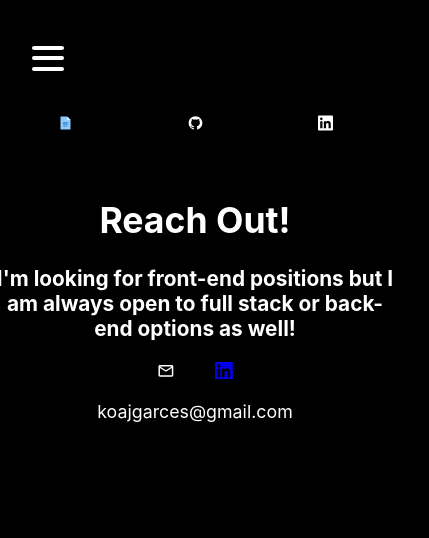
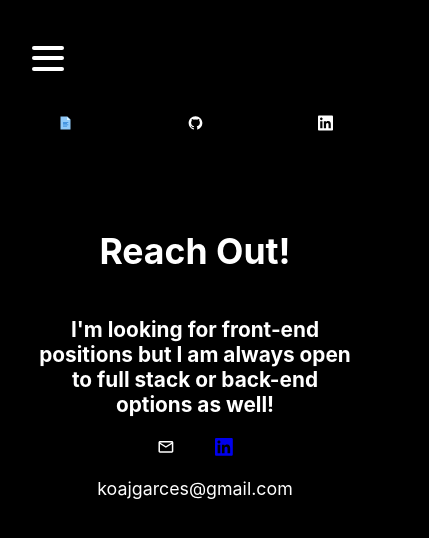
Before and after one commit to koagarces/Portfolio, a React (Create React App) app in the folder portfolio/: page /contact in a window 390 px wide. Shown: the top 538 px of the page, 429 px wide, since content can reach past the window. Built offline with nearby package versions, Linux system fonts and the light colour scheme.

Commit message:
more styling updates for mobile

```diff
--- a/portfolio/public/index.html
+++ b/portfolio/public/index.html
@@ -27,7 +27,7 @@
   </head>
   <body>
     <noscript>You need to enable JavaScript to run this app.</noscript>
-    <div id="root"></div>
+    <div id="root" style="@media (max-width: 500px) {width: fit-content}""></div>
     <!--
       This HTML file is a template.
       If you open it directly in the browser, you will see an empty page.
--- a/portfolio/src/App.css
+++ b/portfolio/src/App.css
@@ -456,9 +456,13 @@ img {
     margin: 0;
   }
   .contact-header {
+    display: flex;
     width: 400px;
     padding-left: 0;
-    margin-top: 5%;
+    /* margin-top: 5%; */
+    flex-direction: column;
+    align-items: center;
+    min-height: fit-content;
   }
   .scroll {
     margin-top: 40px;
@@ -469,6 +473,9 @@ img {
 
   .iconPicture {
     height: 50px;
+  }
+  .contactDesc {
+    width: 80%;
   }
   @keyframes reactAnimate {
     0% {
--- a/portfolio/src/App.js
+++ b/portfolio/src/App.js
@@ -49,6 +49,7 @@ const SideBar = styled.div`
     width: 100%;
     height: 40px;
     padding-left: 0;
+    padding-right: 0;
     margin-top: 10%;
   }
 `;
--- a/portfolio/src/components/Contact.jsx
+++ b/portfolio/src/components/Contact.jsx
@@ -6,7 +6,7 @@ export const Contact = () => {
     <div className="home">
       <div className="contact-header">
         <h1>Reach Out!</h1>
-        <h3>
+        <h3 className="contactDesc">
           I'm looking for front-end positions but I am always open to full stack
           or back-end options as well!
         </h3>
--- a/portfolio/src/index.css
+++ b/portfolio/src/index.css
@@ -13,3 +13,9 @@ code {
   font-family: source-code-pro, Menlo, Monaco, Consolas, "Courier New",
     monospace;
 }
+
+/* @media (max-width: 500px) {
+  #root {
+    width: fit-content;
+  }
+} */
```
